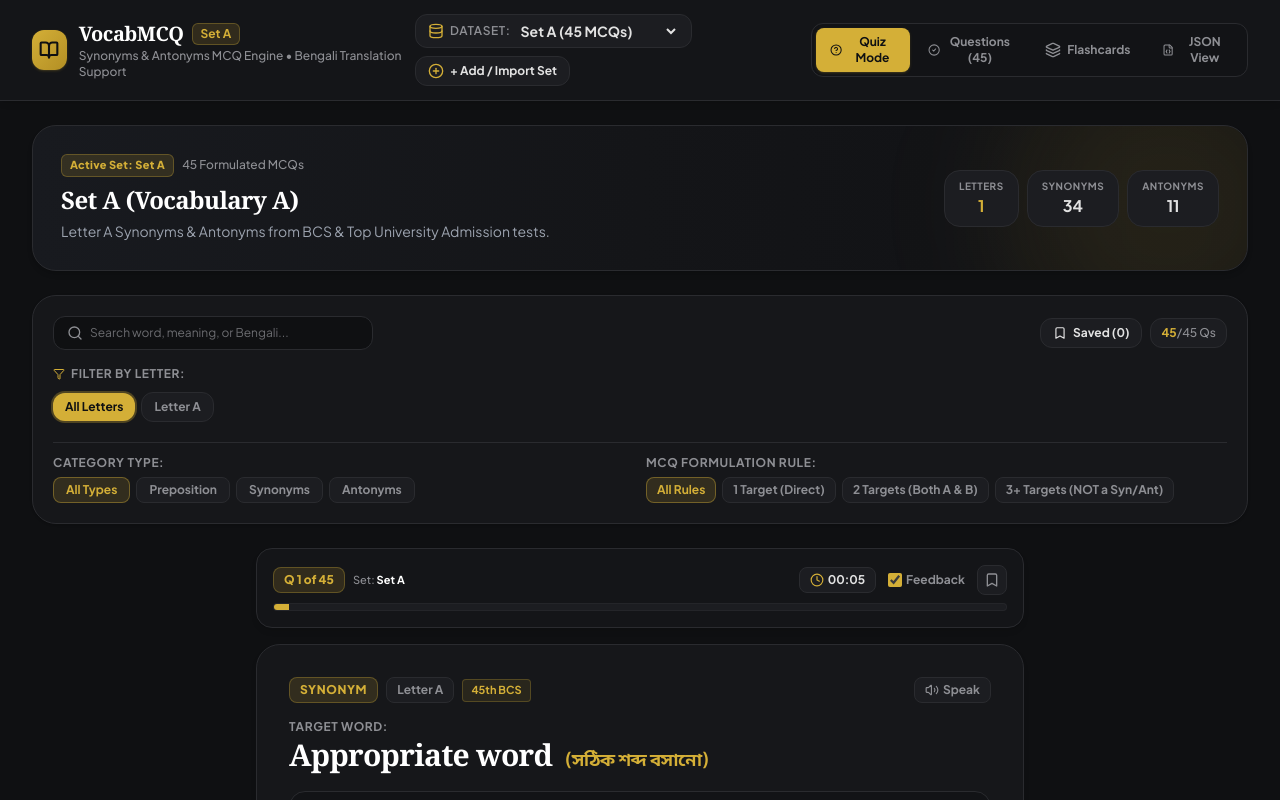
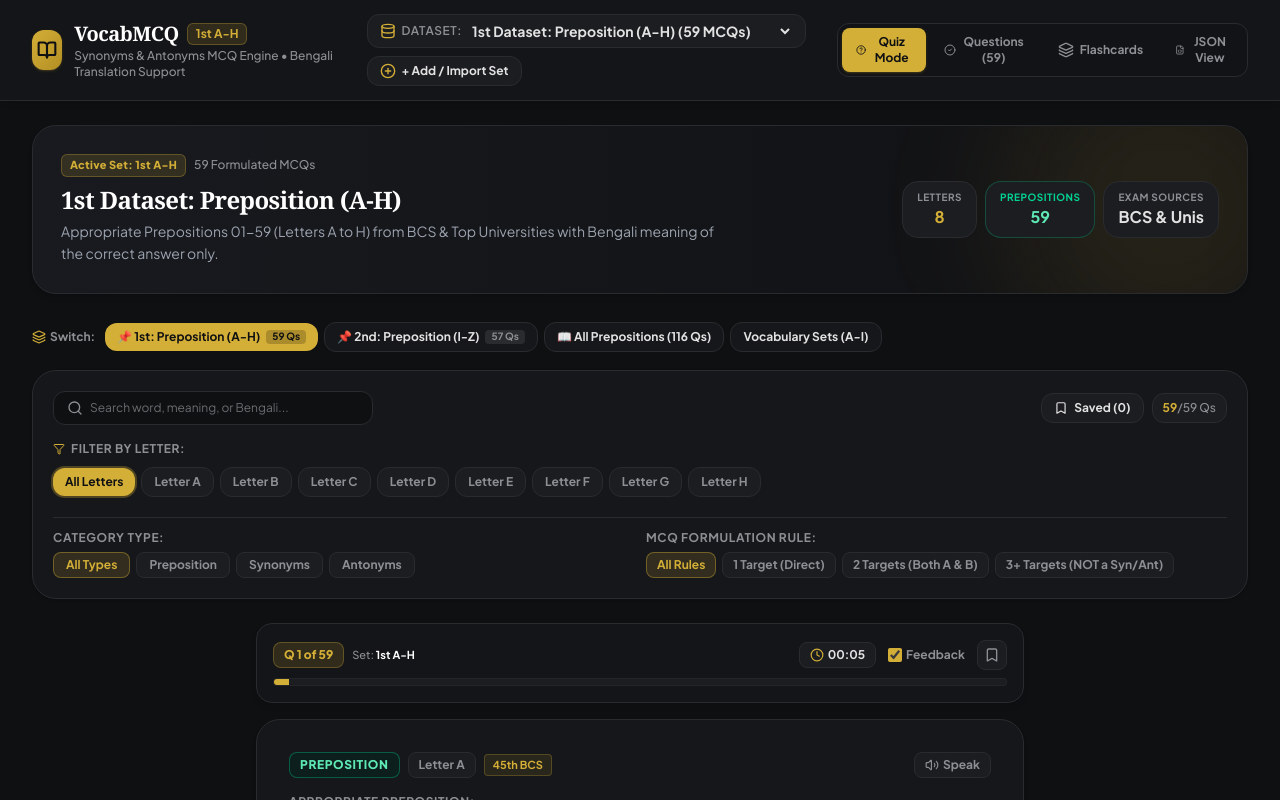
Before and after one commit to safisalmann/English-Vocabulary-, a React (Vite) app: page / in a window 1280 px wide. Shown: the top 800 px of the page. Built offline with nearby package versions, Linux system fonts and the light colour scheme; a web font is replaced by a local one.

Commit message:
feat: add prepositions and enable answer reset
- Integrate preposition datasets (1st A-H, 2nd I-Z) with state migration
- Add "Try Again" functionality to clear individual question answers
- Update header to prioritize new preposition datasets

```diff
--- a/src/App.tsx
+++ b/src/App.tsx
@@ -23,20 +23,51 @@ import {
 export default function App() {
   const [currentView, setCurrentView] = useState<'quiz' | 'bank' | 'flashcards' | 'json'>('quiz');
 
-  // Datasets state (Initialized with Set A through Set I)
+  // Datasets state (Ensure INITIAL_DATASETS with 116 Prepositions are always loaded)
   const [datasets, setDatasets] = useState<DatasetMetadata[]>(() => {
-    const saved = localStorage.getItem('vocab_datasets_v2');
-    return saved ? JSON.parse(saved) : INITIAL_DATASETS;
+    try {
+      // Clear legacy caches that lacked prepositions
+      localStorage.removeItem('vocab_datasets');
+      localStorage.removeItem('vocab_datasets_v2');
+      localStorage.removeItem('vocab_datasets_v3');
+
+      const saved = localStorage.getItem('vocab_datasets_v5');
+      if (!saved) return INITIAL_DATASETS;
+      const parsed: DatasetMetadata[] = JSON.parse(saved);
+      // Ensure built-in datasets are always up-to-date
+      const hasPrepositions = parsed.some(d => d.id === '1st A-H') && parsed.some(d => d.id === '2nd I-Z');
+      if (!hasPrepositions) {
+        return INITIAL_DATASETS;
+      }
+      return parsed;
+    } catch {
+      return INITIAL_DATASETS;
+    }
   });
 
-  // Questions state (Initialized with 207 MCQs from Sets A-I)
+  // Questions state (Ensure all 116 Prepositions + Vocabulary MCQs are present)
   const [allQuestions, setAllQuestions] = useState<MCQQuestion[]>(() => {
-    const saved = localStorage.getItem('vocab_questions_v2');
-    return saved ? JSON.parse(saved) : INITIAL_QUESTIONS;
+    try {
+      localStorage.removeItem('vocab_questions');
+      localStorage.removeItem('vocab_questions_v2');
+      localStorage.removeItem('vocab_questions_v3');
+
+      const saved = localStorage.getItem('vocab_questions_v5');
+      if (!saved) return INITIAL_QUESTIONS;
+      const parsed: MCQQuestion[] = JSON.parse(saved);
+      const prepCount = parsed.filter(q => q.category === 'Preposition').length;
+      // If cached questions do not have the 116 prepositions, reset to INITIAL_QUESTIONS
+      if (prepCount < 116) {
+        return INITIAL_QUESTIONS;
+      }
+      return parsed;
+    } catch {
+      return INITIAL_QUESTIONS;
+    }
   });
 
-  // Selected Dataset: Defaults to 'Set A'
-  const [selectedDatasetId, setSelectedDatasetId] = useState<string>('Set A');
+  // Selected Dataset: Defaults to '1st A-H' (Appropriate Prepositions Part 1)
+  const [selectedDatasetId, setSelectedDatasetId] = useState<string>('1st A-H');
 
   // Bookmarks
   const [bookmarkedIds, setBookmarkedIds] = useState<string[]>(() => {
@@ -46,7 +77,7 @@ export default function App() {
 
   // Filter state
   const [filter, setFilter] = useState<QuizFilter>({
-    datasetId: 'Set A',
+    datasetId: '1st A-H',
     letter: 'all',
     category: 'all',
     questionType: 'all',
@@ -59,12 +90,12 @@ export default function App() {
 
   // Sync datasets to localStorage
   useEffect(() => {
-    localStorage.setItem('vocab_datasets_v2', JSON.stringify(datasets));
+    localStorage.setItem('vocab_datasets_v5', JSON.stringify(datasets));
   }, [datasets]);
 
   // Sync questions to localStorage
   useEffect(() => {
-    localStorage.setItem('vocab_questions_v2', JSON.stringify(allQuestions));
+    localStorage.setItem('vocab_questions_v5', JSON.stringify(allQuestions));
   }, [allQuestions]);
 
   // Sync bookmarks to localStorage
@@ -72,14 +103,40 @@ export default function App() {
     localStorage.setItem('vocab_bookmarks', JSON.stringify(bookmarkedIds));
   }, [bookmarkedIds]);
 
-  // When selectedDatasetId changes, update filter
+  // When selectedDatasetId changes, update filter and reset category & letter
   const handleSelectDataset = (id: string) => {
     setSelectedDatasetId(id);
     setFilter(prev => ({
       ...prev,
       datasetId: id,
+      letter: 'all',
+      category: 'all',
+      questionType: 'all'
+    }));
+  };
+
+  const handleFilterChange = (newFilter: QuizFilter) => {
+    // Smart adaptation: If user clicks 'Preposition' category while on a Vocabulary set (Set A-I)
+    if (newFilter.category === 'Preposition' && selectedDatasetId !== '1st A-H' && selectedDatasetId !== '2nd I-Z' && selectedDatasetId !== 'all') {
+      setSelectedDatasetId('1st A-H');
+      setFilter({
+        ...newFilter,
+        datasetId: '1st A-H',
         letter: 'all'
-    }));
+      });
+      return;
+    }
+    // If user clicks 'Synonym' or 'Antonym' while on a Preposition set
+    if ((newFilter.category === 'Synonym' || newFilter.category === 'Antonym') && (selectedDatasetId === '1st A-H' || selectedDatasetId === '2nd I-Z')) {
+      setSelectedDatasetId('Set A');
+      setFilter({
+        ...newFilter,
+        datasetId: 'Set A',
+        letter: 'all'
+      });
+      return;
+    }
+    setFilter(newFilter);
   };
 
   const handleToggleBookmark = (id: string) => {
@@ -243,26 +300,96 @@ export default function App() {
                 <span className="text-[9px] sm:text-[10px] uppercase font-bold text-[#8E8F94] tracking-wider block">Letters</span>
                 <span className="text-sm sm:text-base font-bold text-[#D4AF37]">{availableLetters.length}</span>
               </div>
+              {datasetQuestions.some(q => q.category === 'Preposition') ? (
+                <div className="px-2.5 sm:px-3.5 py-1.5 sm:py-2 rounded-xl sm:rounded-2xl bg-[#1C1D21] border border-emerald-500/30 text-center">
+                  <span className="text-[9px] sm:text-[10px] uppercase font-bold text-emerald-400 tracking-wider block">Prepositions</span>
+                  <span className="text-sm sm:text-base font-bold text-emerald-300">
+                    {datasetQuestions.filter(q => q.category === 'Preposition').length}
+                  </span>
+                </div>
+              ) : (
                 <div className="px-2.5 sm:px-3.5 py-1.5 sm:py-2 rounded-xl sm:rounded-2xl bg-[#1C1D21] border border-[#2A2B2F] text-center">
                   <span className="text-[9px] sm:text-[10px] uppercase font-bold text-[#8E8F94] tracking-wider block">Synonyms</span>
                   <span className="text-sm sm:text-base font-bold text-[#E2E2E2]">
                     {datasetQuestions.filter(q => q.category === 'Synonym').length}
                   </span>
                 </div>
+              )}
               <div className="px-2.5 sm:px-3.5 py-1.5 sm:py-2 rounded-xl sm:rounded-2xl bg-[#1C1D21] border border-[#2A2B2F] text-center">
-                <span className="text-[9px] sm:text-[10px] uppercase font-bold text-[#8E8F94] tracking-wider block">Antonyms</span>
+                <span className="text-[9px] sm:text-[10px] uppercase font-bold text-[#8E8F94] tracking-wider block">
+                  {datasetQuestions.some(q => q.category === 'Preposition') ? 'Exam Sources' : 'Antonyms'}
+                </span>
                 <span className="text-sm sm:text-base font-bold text-[#E2E2E2]">
-                  {datasetQuestions.filter(q => q.category === 'Antonym').length}
+                  {datasetQuestions.some(q => q.category === 'Preposition')
+                    ? 'BCS & Unis'
+                    : datasetQuestions.filter(q => q.category === 'Antonym').length}
                 </span>
               </div>
             </div>
           </div>
         </div>
 
+        {/* Quick Dataset Switcher Pills */}
+        <div className="mb-3.5 flex items-center gap-1.5 overflow-x-auto no-scrollbar py-1">
+          <span className="text-xs font-bold text-[#8E8F94] shrink-0 mr-1 flex items-center gap-1">
+            <Layers className="w-3.5 h-3.5 text-[#D4AF37]" />
+            <span>Switch:</span>
+          </span>
+          <button
+            onClick={() => handleSelectDataset('1st A-H')}
+            className={`px-3 py-1.5 rounded-xl text-xs font-bold shrink-0 transition-all cursor-pointer flex items-center gap-1.5 ${
+              selectedDatasetId === '1st A-H'
+                ? 'bg-[#D4AF37] text-[#0F1012] font-black shadow-xs'
+                : 'bg-[#16171A] hover:bg-[#202127] text-[#E2E2E2] border border-[#2A2B2F]'
+            }`}
+          >
+            <span>📌 1st: Preposition (A-H)</span>
+            <span className={`px-1.5 py-0.2 rounded text-[10px] ${selectedDatasetId === '1st A-H' ? 'bg-black/20 text-[#0F1012]' : 'bg-[#2A2B2F] text-[#8E8F94]'}`}>
+              59 Qs
+            </span>
+          </button>
+          <button
+            onClick={() => handleSelectDataset('2nd I-Z')}
+            className={`px-3 py-1.5 rounded-xl text-xs font-bold shrink-0 transition-all cursor-pointer flex items-center gap-1.5 ${
+              selectedDatasetId === '2nd I-Z'
+                ? 'bg-[#D4AF37] text-[#0F1012] font-black shadow-xs'
+                : 'bg-[#16171A] hover:bg-[#202127] text-[#E2E2E2] border border-[#2A2B2F]'
+            }`}
+          >
+            <span>📌 2nd: Preposition (I-Z)</span>
+            <span className={`px-1.5 py-0.2 rounded text-[10px] ${selectedDatasetId === '2nd I-Z' ? 'bg-black/20 text-[#0F1012]' : 'bg-[#2A2B2F] text-[#8E8F94]'}`}>
+              57 Qs
+            </span>
+          </button>
+          <button
+            onClick={() => {
+              setSelectedDatasetId('all');
+              setFilter(prev => ({ ...prev, datasetId: 'all', category: 'Preposition', letter: 'all' }));
+            }}
+            className={`px-3 py-1.5 rounded-xl text-xs font-bold shrink-0 transition-all cursor-pointer flex items-center gap-1.5 ${
+              selectedDatasetId === 'all' && filter.category === 'Preposition'
+                ? 'bg-[#D4AF37] text-[#0F1012] font-black shadow-xs'
+                : 'bg-[#16171A] hover:bg-[#202127] text-[#E2E2E2] border border-[#2A2B2F]'
+            }`}
+          >
+            <span>📖 All Prepositions (116 Qs)</span>
+          </button>
+          <button
+            onClick={() => handleSelectDataset('Set A')}
+            className={`px-3 py-1.5 rounded-xl text-xs font-bold shrink-0 transition-all cursor-pointer flex items-center gap-1.5 ${
+              selectedDatasetId === 'Set A'
+                ? 'bg-[#D4AF37] text-[#0F1012] font-black shadow-xs'
+                : 'bg-[#16171A] hover:bg-[#202127] text-[#E2E2E2] border border-[#2A2B2F]'
+            }`}
+          >
+            <span>Vocabulary Sets (A-I)</span>
+          </button>
+        </div>
+
         {/* Universal Filter Bar */}
         <DatasetFilterBar
           filter={filter}
-          onFilterChange={setFilter}
+          onFilterChange={handleFilterChange}
           availableLetters={availableLetters}
           totalQuestions={datasetQuestions.length}
           filteredCount={filteredQuestions.length}
--- a/src/components/Header.tsx
+++ b/src/components/Header.tsx
@@ -67,10 +67,12 @@ export const Header: React.FC<HeaderProps> = ({
                     id="mobile-dataset-select"
                     value={selectedDatasetId}
                     onChange={(e) => onSelectDataset(e.target.value)}
-                    className="bg-transparent border-0 text-[#E2E2E2] text-xs font-bold focus:ring-0 focus:outline-hidden cursor-pointer pr-2 max-w-[100px] truncate"
+                    className="bg-transparent border-0 text-[#E2E2E2] text-xs font-bold focus:ring-0 focus:outline-hidden cursor-pointer pr-1 max-w-[140px] truncate"
                   >
+                    <option value="1st A-H" className="bg-[#1C1D21] text-emerald-400 font-bold">1st: Preposition (A-H) (59)</option>
+                    <option value="2nd I-Z" className="bg-[#1C1D21] text-emerald-400 font-bold">2nd: Preposition (I-Z) (57)</option>
                     <option value="all" className="bg-[#1C1D21] text-white">All Sets</option>
-                    {datasets.map((d) => (
+                    {datasets.filter(d => d.id !== '1st A-H' && d.id !== '2nd I-Z').map((d) => (
                       <option key={d.id} value={d.id} className="bg-[#1C1D21] text-white">
                         {d.id} ({d.count} Qs)
                       </option>
@@ -125,12 +127,22 @@ export const Header: React.FC<HeaderProps> = ({
                     onChange={(e) => onSelectDataset(e.target.value)}
                     className="bg-transparent border-0 text-[#E2E2E2] font-bold focus:ring-0 focus:outline-hidden cursor-pointer pr-4"
                   >
-                    <option value="all" className="bg-[#1C1D21] text-white">All Datasets ({datasets.reduce((acc, d) => acc + d.count, 0)})</option>
-                    {datasets.map((d) => (
-                      <option key={d.id} value={d.id} className="bg-[#1C1D21] text-white">
-                        {d.id} {d.count > 0 ? `(${d.count} MCQs)` : '(Ready for Data)'}
+                    <optgroup label="Appropriate Prepositions" className="bg-[#16171A] text-[#D4AF37] font-bold">
+                      <option value="1st A-H" className="bg-[#1C1D21] text-emerald-400 font-bold">
+                        1st Dataset: Preposition (A-H) (59 MCQs)
                       </option>
-                    ))}
+                      <option value="2nd I-Z" className="bg-[#1C1D21] text-emerald-400 font-bold">
+                        2nd Dataset: Preposition (I-Z) (57 MCQs)
+                      </option>
+                    </optgroup>
+                    <optgroup label="Vocabulary Sets (Synonyms & Antonyms)" className="bg-[#16171A] text-[#8E8F94]">
+                      <option value="all" className="bg-[#1C1D21] text-white">All Datasets ({datasets.reduce((acc, d) => acc + d.count, 0)} MCQs)</option>
+                      {datasets.filter(d => d.id !== '1st A-H' && d.id !== '2nd I-Z').map((d) => (
+                        <option key={d.id} value={d.id} className="bg-[#1C1D21] text-white">
+                          {d.id} {d.count > 0 ? `(${d.count} MCQs)` : '(Ready for Data)'}
+                        </option>
+                      ))}
+                    </optgroup>
                   </select>
                 </div>
               </div>
--- a/src/components/QuizView.tsx
+++ b/src/components/QuizView.tsx
@@ -83,11 +83,18 @@ export const QuizView: React.FC<QuizViewProps> = ({
   const hasAnsweredCurrent = selectedOptionIndex !== undefined;
 
   const handleSelectOption = (index: number) => {
-    if (hasAnsweredCurrent && showInstantFeedback) return;
     setUserAnswers(prev => ({
       ...prev,
       [currentQ.id]: index
     }));
+  };
+
+  const handleClearCurrentAnswer = () => {
+    setUserAnswers(prev => {
+      const next = { ...prev };
+      delete next[currentQ.id];
+      return next;
+    });
   };
 
   const handleSpeak = (text: string) => {
@@ -386,6 +393,16 @@ export const QuizView: React.FC<QuizViewProps> = ({
               <span className="hidden xs:inline sm:inline">Feedback</span>
             </label>
 
+            {hasAnsweredCurrent && (
+              <button
+                onClick={handleClearCurrentAnswer}
+                className="px-2 py-1 bg-[#1C1D21] hover:bg-[#23242A] border border-[#2A2B2F] hover:border-amber-500/40 text-amber-300 text-[10px] sm:text-xs font-bold rounded-lg transition-colors cursor-pointer"
+                title="Reset answer for this question"
+              >
+                Try Again
+              </button>
+            )}
+
             <button
               onClick={() => onToggleBookmark(currentQ.id)}
               className={`p-1.5 rounded-lg border transition-all cursor-pointer ${
@@ -416,7 +433,11 @@ export const QuizView: React.FC<QuizViewProps> = ({
         <div className="flex items-center justify-between gap-2 mb-3 sm:mb-4 flex-wrap">
           <div className="flex items-center gap-1.5 sm:gap-2 flex-wrap">
             <span className={`px-2 py-0.5 sm:px-2.5 sm:py-1 rounded-md sm:rounded-lg text-[11px] sm:text-xs font-black uppercase tracking-wider ${
-              currentQ.category === 'Synonym' ? 'bg-[#D4AF37]/15 text-[#D4AF37] border border-[#D4AF37]/30' : 'bg-amber-950/40 text-amber-300 border border-amber-800/40'
+              currentQ.category === 'Preposition'
+                ? 'bg-emerald-950/40 text-emerald-300 border border-emerald-500/40'
+                : currentQ.category === 'Synonym'
+                ? 'bg-[#D4AF37]/15 text-[#D4AF37] border border-[#D4AF37]/30'
+                : 'bg-amber-950/40 text-amber-300 border border-amber-800/40'
             }`}>
               {currentQ.category}
             </span>
@@ -442,13 +463,34 @@ export const QuizView: React.FC<QuizViewProps> = ({
 
         {/* Word Display */}
         <div className="mb-3.5 sm:mb-4">
-          <div className="text-[10px] sm:text-xs font-bold text-[#8E8F94] uppercase tracking-wider mb-0.5">Target Word:</div>
+          <div className="text-[10px] sm:text-xs font-bold text-[#8E8F94] uppercase tracking-wider mb-0.5">
+            {currentQ.category === 'Preposition' ? 'Appropriate Preposition:' : 'Target Word:'}
+          </div>
           <div className="text-xl sm:text-3xl font-serif font-bold text-white tracking-tight flex items-baseline gap-2 sm:gap-3 flex-wrap">
-            <span>{currentQ.word}</span>
-            {currentQ.bengaliMeaning && (
-              <span className="text-base sm:text-lg font-semibold text-[#D4AF37] font-['Noto_Sans_Bengali']">
-                ({currentQ.bengaliMeaning})
-              </span>
+            {currentQ.category === 'Preposition' ? (
+              hasAnsweredCurrent ? (
+                <>
+                  <span className="text-[#D4AF37]">{currentQ.word}</span>
+                  {currentQ.bengaliMeaning && (
+                    <span className="text-base sm:text-lg font-semibold text-emerald-400 font-['Noto_Sans_Bengali']">
+                      — {currentQ.bengaliMeaning}
+                    </span>
+                  )}
+                </>
+              ) : (
+                <span className="text-[#E2E2E2] text-base sm:text-xl font-medium font-sans">
+                  Complete the sentence with the appropriate preposition:
+                </span>
+              )
+            ) : (
+              <>
+                <span>{currentQ.word}</span>
+                {currentQ.bengaliMeaning && (
+                  <span className="text-base sm:text-lg font-semibold text-[#D4AF37] font-['Noto_Sans_Bengali']">
+                    ({currentQ.bengaliMeaning})
+                  </span>
+                )}
+              </>
             )}
           </div>
         </div>
```
Lines whose indentation alone changed are shown as unchanged.
